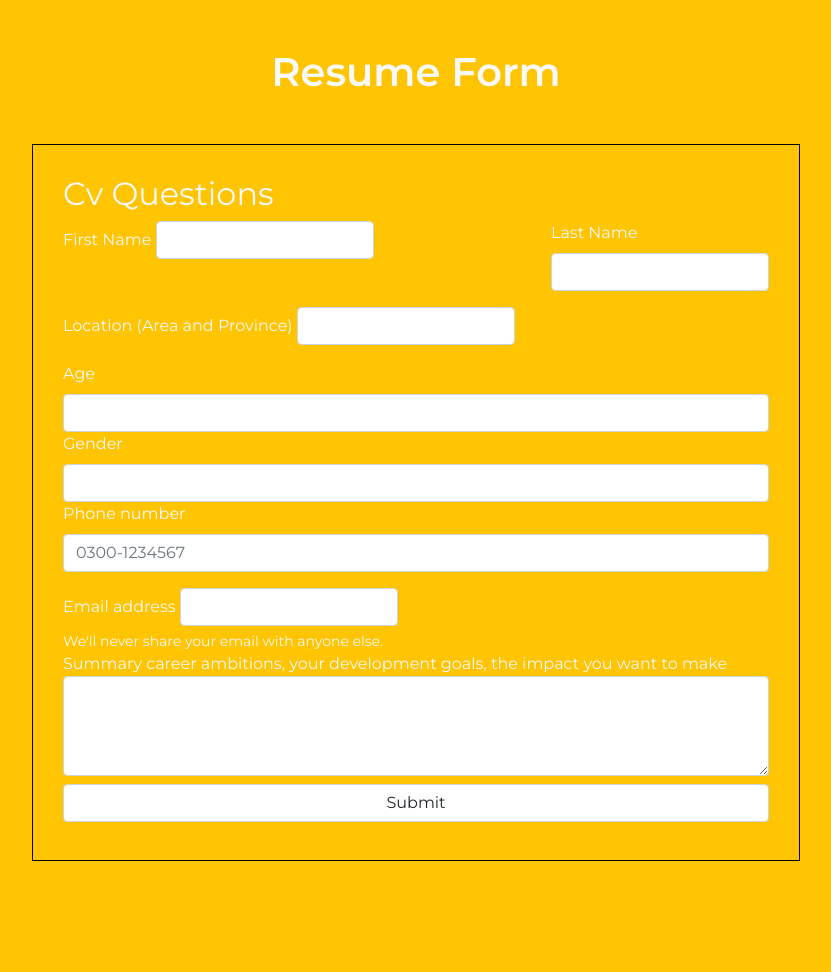
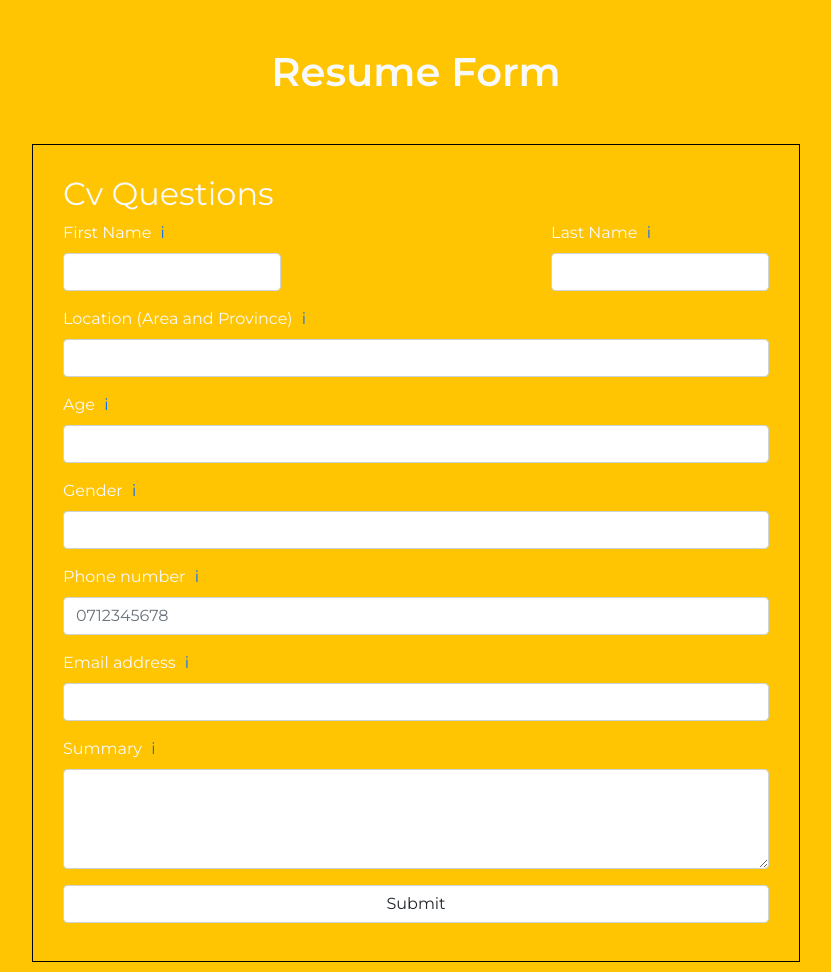
Before and after one commit to Mookgol/Cv-maker, a PHP site: page / in a window 1280 px wide. Shown: the whole page, without its empty margins (224-1055 px from the left). Before the commit the page ends 861 px from the top, so only its background shows below. Run offline with PHP 8.4, Linux system fonts and the light colour scheme.

Commit message:
Info Box

```diff
--- a/index.php
+++ b/index.php
@@ -6,7 +6,36 @@
     <meta name="viewport" content="width=device-width, initial-scale=1.0">
     <title>Resume Generator</title>
     <link href="https://cdn.jsdelivr.net/npm/bootstrap@5.1.0/dist/css/bootstrap.min.css" rel="stylesheet">
+    <link href="https://cdnjs.cloudflare.com/ajax/libs/font-awesome/6.5.2/css/all.min.css">
+    <link href="https://cdnjs.cloudflare.com/ajax/libs/font-awesome/6.5.2/css/fontawesome.min.css">
     <link rel="stylesheet" href="style.css">
+    <style>
+        .info-icon {
+            position: relative;
+            display: inline-block;
+            cursor: pointer;
+            color: #0d6efd;
+            margin-left: 5px;
+        }
+
+        .info-icon .info-box {
+            display: none;
+            position: absolute;
+            background-color: #f9f9f9;
+            color: #000;
+            border: 1px solid #ccc;
+            border-radius: 5px;
+            padding: 10px;
+            width: 200px;
+            top: 20px;
+            left: 0;
+            z-index: 1;
+        }
+
+        .info-icon:hover .info-box {
+            display: block;
+        }
+    </style>
 </head>
 <body>
     <div class="container text-light">
@@ -14,135 +43,78 @@
         <div class="form-container">
             <form action="submit.php" method="POST" enctype="multipart/form-data">
                 <input type="hidden" name="token" value="HGsZOXpfNC">
-<!--            <div class="border border-dark p-3 mb-3">    -->
-<!--                <h2>Profile Image</h2>-->
-<!--                <div class="mb-3">-->
-<!--                    <label class="form-label">Select a square image 1:1 (Recommended)</label>-->
-<!--                    <input class="form-control" name="profile_image" type="file" required>-->
-<!--                </div>-->
-<!--            </div>-->
-<!--            <div class="border border-dark p-3 mb-3">    -->
                 <h2>Cv Questions</h2>
                 <div class="d-flex justify-content-between mb-3">
                     <div>
-                        <label class="form-label">First Name</label>
-                        <label>
+                        <label class="form-label">First Name
+                            <span class="info-icon">i<i class="fa-solid fa-circle-info"></i>
+                                <span class="info-box">Enter your first name as it appears on official documents.</span>
+                            </span>
+                        </label>
                         <input type="text" name="first_name" class="form-control" required>
-                        </label>
                     </div>
                     <div>
-                        <label class="form-label">Last Name</label>
+                        <label class="form-label">Last Name
+                            <span class="info-icon">i
+                                <span class="info-box">Enter your last name as it appears on official documents.</span>
+                            </span>
+                        </label>
                         <input type="text" name="last_name" class="form-control" required>
                     </div>
                 </div>
                 <div class="mb-3">
-                    <label class="form-label">Location (Area and Province)</label>
-                    <label>
+                    <label class="form-label">Location (Area and Province)
+                        <span class="info-icon">i
+                            <span class="info-box">Enter the area and province where you currently reside.</span>
+                        </span>
+                    </label>
                     <input type="text" class="form-control" name="location" required>
+                </div>
+                <div class="mb-3">
+                    <label class="form-label">Age
+                        <span class="info-icon">i
+                            <span class="info-box">Enter your age in years.</span>
+                        </span>
                     </label>
+                    <input type="number" class="form-control" id="Age" name="age" required>
                 </div>
-
-                <label class="form-label">Age</label>
-            <label for="Age"></label><input type="number" class="form-control" id="Age" name="age" required>
-
-
-                <label class="form-label">Gender</label>
-            <label for="Gender"></label><input type="text" class="form-control" id="Gender" name="gender" required>
-
                 <div class="mb-3">
-                    <label class="form-label">Phone number</label>
-                    <label for="phone"></label><input type="tel" class="form-control" id="phone" name="phone" placeholder="0300-1234567" pattern="[0-9]{4}-[0-9]{7}" required>
+                    <label class="form-label">Gender
+                        <span class="info-icon">i
+                            <span class="info-box">Enter your gender.</span>
+                        </span>
+                    </label>
+                    <input type="text" class="form-control" id="Gender" name="gender" required>
                 </div>
-
-                    <label class="form-label">Email address</label>
-            <label>
+                <div class="mb-3">
+                    <label class="form-label">Phone number
+                        <span class="info-icon">i
+                            <span class="info-box">Enter your phone number in the format 0712345678.</span>
+                        </span>
+                    </label>
+                    <input type="tel" class="form-control" id="phone" name="phone" placeholder="0712345678" required>
+                </div>
+                <div class="mb-3">
+                    <label class="form-label">Email address
+                        <span class="info-icon">i
+                            <span class="info-box">Enter your valid email address. We'll never share your email with anyone else.</span>
+                        </span>
+                    </label>
                     <input type="email" class="form-control" name="email" required>
+                </div>
+                <div class="mb-3">
+                    <label class="form-label">Summary
+                        <span class="info-icon">i
+                            <span class="info-box">Summarize your career ambitions, development goals, and the impact you want to make.</span>
+                        </span>
                     </label>
-            <div class="form-text text-light">We'll never share your email with anyone else.</div>
-
-<!--                <div class="border border-dark p-3 mb-3">-->
-                    <label>Summary career ambitions, your development goals, the impact you want to make</label>
                     <div class="form-floating">
                         <textarea class="form-control" name="summary" style="height: 100px" required></textarea>
                     </div>
-<!--                </div>-->
-
-<!--            <div class="border border-dark p-3 mb-3">-->
-<!--                <h2>Skills (Max:5)</h2>-->
-<!--                <div class="mb-3">-->
-<!--                    <label for="exampleInputEmail1" class="form-label">Skillset Name</label>-->
-<!--                    <input type="text" class="form-control" name="skill1" required>-->
-<!--                    <select class="form-select mt-2" name="skill_level1" required>-->
-<!--                        <option value="">Select stars based upon your skill level</option>-->
-<!--                        <option value="1">1 - Novice</option>-->
-<!--                        <option value="2">2 - Advanced Beginner</option>-->
-<!--                        <option value="3">3 - Competent</option>-->
-<!--                        <option value="4">4 - Proficient</option>-->
-<!--                        <option value="5">5 - Expert</option>-->
-<!--                    </select>-->
-<!--                </div>-->
-<!--                <div id="addSkill"></div>-->
-<!--                <div class="mb-3">-->
-<!--                    <button type="button" id="skill_hide" class="btn btn-primary form-control" onclick="addSkill()">+</button>-->
-<!--                </div>-->
-<!--            </div>-->
-<!--            <div class="border border-dark p-3 mb-3">-->
-<!--                <h2>Hobbies (Max:4)</h2>-->
-<!--                <div class="mb-3">-->
-<!--                    <label for="exampleInputEmail1" class="form-label">Hobby</label>-->
-<!--                    <input type="text" name="hobby1" class="form-control" required>-->
-<!--                </div>-->
-<!--                <div id="addHobby"></div>-->
-<!--                <div class="mb-3">-->
-<!--                    <button type="button" id="hobby_hide" class="btn btn-primary form-control" onclick="addHobby()">+</button>-->
-<!--                </div>-->
-<!--            </div>-->
-<!--            <div class="border border-dark p-3 mb-3">-->
-<!--                <h2>Education (Max:3)</h2>-->
-<!--                <div class="mb-3">-->
-<!--                    <label for="exampleInputEmail1" class="form-label">School/College/University</label>-->
-<!--                    <input type="text" name="institute1" class="form-control">-->
-<!--                </div>-->
-<!--                <div class="mb-3">-->
-<!--                    <label for="exampleInputEmail1" class="form-label">Degree Name</label>-->
-<!--                    <input type="text" name="degree1" class="form-control">-->
-<!--                </div>-->
-<!--                <div class="mb-3 d-flex justify-content-between">-->
-<!--                    <div>-->
-<!--                        <label for="exampleInputEmail1" class="form-label">From</label>-->
-<!--                        <input type="text" name="from1" class="form-control">-->
-<!--                    </div>-->
-<!--                    <div>-->
-<!--                        <label for="exampleInputEmail1" class="form-label">To</label>-->
-<!--                        <input type="text" name="to1" class="form-control">-->
-<!--                    </div>-->
-<!--                </div>-->
-<!--                <div class="mb-3">-->
-<!--                    <label for="exampleInputEmail1" class="form-label">Grade/Score/CGPA</label>-->
-<!--                    <input type="text" name="grade1" class="form-control">-->
-<!--                </div>-->
-<!--                <div id="addEducation"></div>-->
-<!--                <div class="mb-3">-->
-<!--                    <button type="button" id="education_hide" class="btn btn-primary form-control" onclick="addEducation()">+</button>-->
-<!--                </div>-->
-<!--            </div>-->
-<!--            <div class="border border-dark p-3 mb-3">-->
-<!--                <h2>Experience (Max:3)</h2>-->
-<!--                <div class="mb-3">-->
-<!--                    <label for="exampleInputEmail1" class="form-label">Title</label>-->
-<!--                    <input type="text" name="title1" class="form-control">-->
-<!--                </div>-->
-<!--                <div class="mb-3">-->
-<!--                    <label for="exampleInputEmail1" class="form-label">Description</label>-->
-<!--                    <input type="text" name="description1" class="form-control">-->
-<!--                </div>-->
-<!--                <div id="addExperience"></div>-->
-<!--                <div class="mb-3">-->
-<!--                    <button type="button" id="experience_hide" class="btn btn-primary form-control" onclick="addExperience()">+</button>-->
-<!--                </div>-->
-<!--            </div>-->
+                </div>
                 <input type="submit" class="form-control my-2">
             </form>
+        </div>
     </div>
     <script src="app.js"></script>
 </body>
--- a/style.css
+++ b/style.css
@@ -1,28 +1,38 @@
 @import url("https://fonts.googleapis.com/css2?family=Montserrat:wght@400;600&display=swap");
+
 @media print {
   @page {
     margin: 0;
     size: A4;
   }
   * {
-    -webkit-print-color-adjust: exact;
+    --webkit-print-color-adjust: exact;
   }
 }
+
 * {
   font-family: "Montserrat", sans-serif;
   margin: 0px;
   padding: 0px;
   box-sizing: border-box;
 }
-.form-container
-{
-    max-width: 768px;
-    margin: 10px auto;
-    padding: 30px;
-    border: 1px solid black;
+
+.form-container {
+  max-width: 768px;
+  margin: 10px auto;
+  padding: 30px;
+  border: 1px solid black;
 }
+
 body {
   background: #ffc402;
+}
+
+/* New class for highlighting the first name */
+ .toCenter .highlight {
+  color: #ffc402;
+  font-weight: bold;
+  font-size: 3em;
 }
 
 .toCenter {
@@ -32,6 +42,7 @@ body {
   justify-content: center;
   align-items: center;
 }
+
 .grid-container {
   margin: auto;
   display: grid;
@@ -41,6 +52,7 @@ body {
   overflow: hidden;
   box-shadow: 0px 0px 10px rgba(0, 0, 0, 0.7);
 }
+
 .grid-container .zone-1 {
   padding: 40px 20px;
   padding-left: 35px;
@@ -48,6 +60,7 @@ body {
   width: 100%;
   color: #313131;
 }
+
 .grid-container .zone-1 .profile {
   display: inline-flex;
   margin-bottom: 5px;
@@ -55,14 +68,15 @@ body {
   width: 220px;
   height: 220px;
   border-radius: 50%;
-  /* background-image: url("https://image.freepik.com/free-photo/waist-up-portrait-handsome-serious-unshaven-male-keeps-hands-together-dressed-dark-blue-shirt-has-talk-with-interlocutor-stands-against-white-wall-self-confident-man-freelancer_273609-16320.jpg"); */
   background-position: center top;
   background-size: 200%;
   border: 4px solid #2c2b29;
 }
+
 .grid-container .zone-1 .contact-box {
   margin-top: 10px;
 }
+
 .grid-container .zone-1 .contact-box > * {
   width: 100%;
   display: grid;
@@ -70,21 +84,26 @@ body {
   margin-top: 25px;
   align-items: center;
 }
+
 .grid-container .zone-1 .contact-box > * i {
   font-size: 1.3em;
 }
+
 .grid-container .zone-1 .contact-box > * .text {
   display: inline-flex;
   word-break: break-all;
 }
+
 .grid-container .zone-1 .personal-box {
   margin-top: 35px;
 }
+
 .grid-container .zone-1 .personal-box > *:not(.title) {
   margin: 25px 0px;
   grid-template-columns: 0.55fr 1fr;
   display: grid;
 }
+
 .grid-container .zone-1 .personal-box .progress .dot {
   display: inline-block;
   width: 10px;
@@ -93,29 +112,27 @@ body {
   border-radius: 50%;
   margin-left: 4px;
 }
-.margin-20
-{
+
+.margin-20 {
   margin-left: 20px;
   margin-bottom: 10px;
-  /* vertical-align: baseline; */
 }
-li::marker
-{
-  /* margin-left: 20px; */
- font-size: 2rem;
+
+li::marker {
+  font-size: 2rem;
   color: #ffc402;
 }
-.d-flex
-{
+
+.d-flex {
   display: flex;
 }
-.align-items-center
-{
+
+.align-items-center {
   align-items: center;
   padding-top: 1rem;
 }
-.circle
-{
+
+.circle {
   display: block;
   width: 10px;
   height: 10px;
@@ -123,13 +140,16 @@ li::marker
   border-radius: 50%;
   margin-right: 10px;
 }
+
 .grid-container .zone-1 .personal-box .progress .fa-star.active {
   color: #ffc402;
   margin-right: 5px;
 }
+
 .grid-container .zone-1 .hobbies-box {
   margin-top: 35px;
 }
+
 .grid-container .zone-1 .hobbies-box .logo {
   margin: 10px 0px;
   display: grid;
@@ -137,43 +157,52 @@ li::marker
   font-size: 2.8em;
   grid-row-gap: 15px;
 }
+
 .grid-container .zone-2 {
   background: #2c2b29;
   padding: 40px 20px;
   padding-right: 75px;
   color: #b5b5b4;
 }
+
 .grid-container .zone-2 .headTitle {
   font-size: 2.1em;
-  color: #ffc402;
+  color: #ff0296;
 }
+
 .grid-container .zone-2 .headTitle h1 {
   font-weight: 400 !important;
 }
+
 .grid-container .zone-2 .subTitle h1 {
   font-weight: 400 !important;
 }
+
 .grid-container .zone-2 .box {
   display: inline-block;
   padding: 2px 70px 2px 20px;
   margin-left: -20px;
   margin-top: 35px;
-  background: #ffc402;
+  background: #ff02a6;
   color: #2c2b29;
 }
+
 .grid-container .zone-2 .group-1 .desc {
   margin-top: 15px;
   line-height: 1.5;
 }
+
 .grid-container .zone-2 .group-2 .desc {
   margin-top: 15px;
   margin-left: 20px;
 }
+
 .grid-container .zone-2 .group-2 .desc ul {
   position: relative;
   margin-top: 20px;
   margin-left: 5px;
 }
+
 .grid-container .zone-2 .group-2 .desc ul:before {
   content: "";
   position: absolute;
@@ -184,10 +213,12 @@ li::marker
   border-radius: 50%;
   background: #ffc402;
 }
+
 .grid-container .zone-2 .group-2 .desc ul li {
   list-style-type: none;
   position: relative;
 }
+
 .grid-container .zone-2 .group-2 .desc ul li:before {
   content: "";
   position: absolute;
@@ -196,22 +227,27 @@ li::marker
   height: 60px;
   border-left: 2px solid #ffc402;
 }
+
 .grid-container .zone-2 .group-2 .desc ul:last-of-type li:before {
   content: none;
 }
+
 .grid-container .zone-2 .group-2 .desc ul li div:last-of-type {
   color: #ffc402;
   font-weight: bold;
 }
+
 .grid-container .zone-2 .group-3 .desc {
   margin-top: 15px;
   margin-left: 20px;
 }
+
 .grid-container .zone-2 .group-3 .desc ul {
   position: relative;
   margin-top: 20px;
   margin-left: 5px;
 }
+
 .grid-container .zone-2 .group-3 .desc ul:before {
   content: "";
   position: absolute;
@@ -222,10 +258,12 @@ li::marker
   border-radius: 50%;
   background: #ffc402;
 }
+
 .grid-container .zone-2 .group-3 .desc ul li {
   list-style-type: none;
   position: relative;
 }
+
 .grid-container .zone-2 .group-3 .desc ul li:before {
   content: "";
   position: absolute;
@@ -234,9 +272,11 @@ li::marker
   height: 100px;
   border-left: 2px solid #ffc402;
 }
+
 .grid-container .zone-2 .group-3 .desc ul:last-of-type li:before {
   content: none;
 }
+
 .grid-container .zone-2 .group-3 .desc ul li div:nth-child(2) {
   color: #ffc402;
   font-weight: bold;
--- a/submit.php
+++ b/submit.php
@@ -93,10 +93,12 @@ try {
   <meta charset="UTF-8">
   <meta http-equiv="X-UA-Compatible" content="IE=edge">
   <meta name="viewport" content="width=device-width, initial-scale=1.0">
+  <link href="https://cdn.jsdelivr.net/npm/bootstrap@5.1.0/dist/css/bootstrap.min.css" rel="stylesheet">
   <link rel="stylesheet" href="https://cdnjs.cloudflare.com/ajax/libs/font-awesome/5.15.2/css/all.min.css">
   <script src="https://cdnjs.cloudflare.com/ajax/libs/html2canvas/1.4.1/html2canvas.min.js"></script>
   <script src="https://cdnjs.cloudflare.com/ajax/libs/jspdf/2.4.0/jspdf.umd.min.js"></script>
   <link rel="stylesheet" href="style.css">
+
   <title><?php echo ucwords($first_name) . ' Resume'; ?></title>
 </head>
 <body>
@@ -104,7 +106,7 @@ try {
 <div id="whatToPrint" class="grid-container">
   <div class="zone-1">
     <div class="toCenter">
-      <h1><?php echo ucwords($first_name);?></h1>
+      <h1 class="highlight"><?php echo ucwords($first_name);?></h1>
     </div>
     <div class="contact-box">
       <div class="title">
```
Also changed, not shown: 11 other files. Lines whose indentation alone changed are shown as unchanged.
